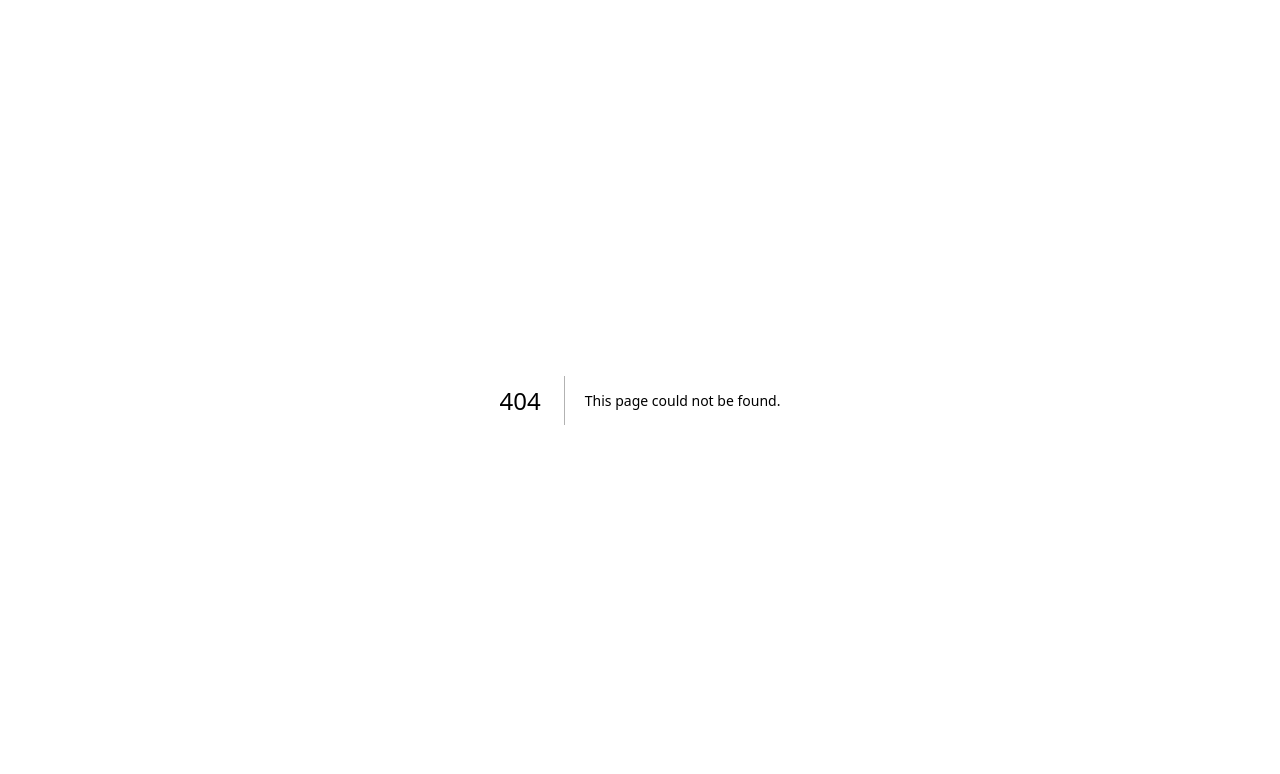
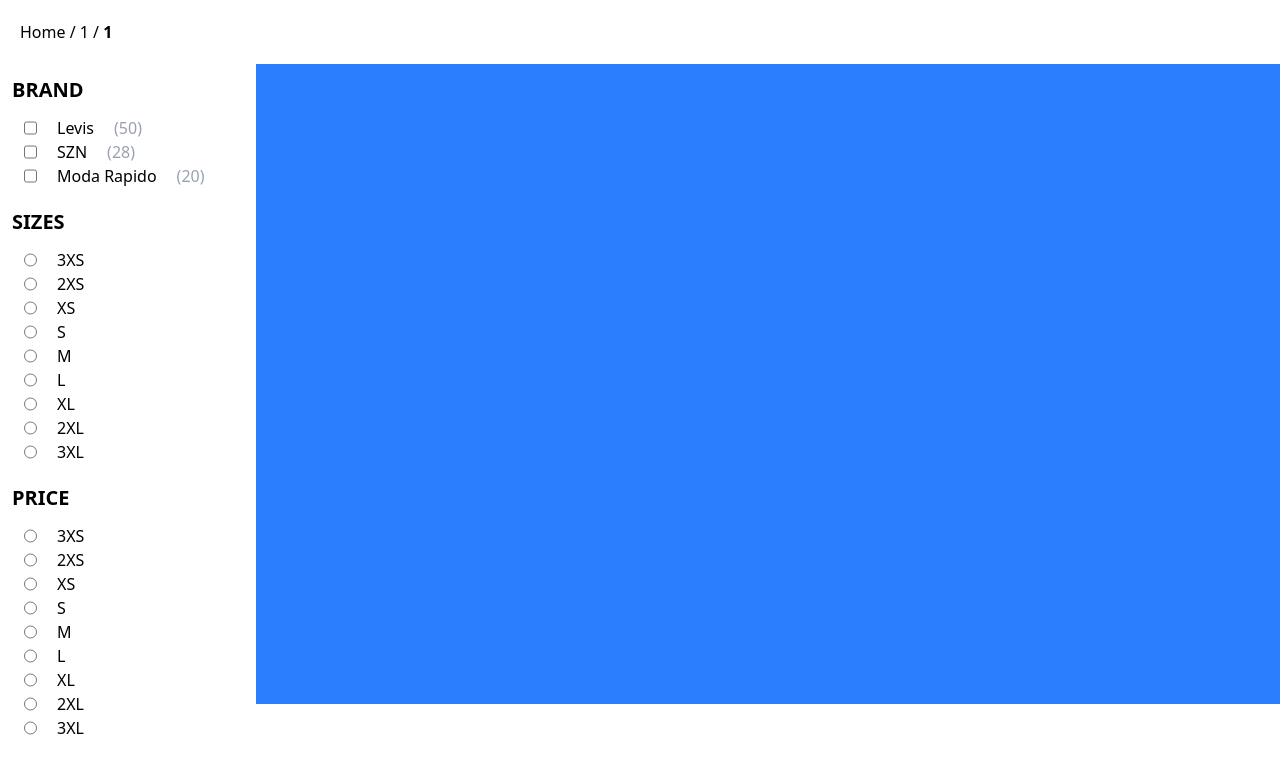
Before and after one commit to sejpalvatsal456/kalyani-hosiery, a Next.js app: page /1/1 in a window 1280 px wide. Before the commit this address had no page. Shown: the top 774 px of the page. Built offline with nearby package versions, Linux system fonts and the light colour scheme.

Commit message:
Added Subcategory Page - completed half

```diff
--- /dev/null
+++ b/app/[categoryName]/[subcategoryName]/page.tsx
@@ -0,0 +1,15 @@
+import SubCateogryWrapper from '@/app/_components/SubCateogryWrapper';
+import React from 'react'
+
+export default async function page(
+  { params } : { params: Promise<{ categoryName: string, subcategoryName: string }> }
+) {
+
+  const { categoryName, subcategoryName } = await params;
+
+  return (
+    <div>
+      <SubCateogryWrapper categoryName={categoryName} subcategoryName={subcategoryName} />
+    </div>
+  )
+}
--- a/app/_components/ProductOverview.tsx
+++ b/app/_components/ProductOverview.tsx
@@ -76,11 +76,15 @@ export default function ProductOverview({
     })
       .then((res) => res.json())
       .then((data) => {
-        console.log(data.data);
-        setProductData(data.data);
-        setIsOutOfStock(
-          data.data.variety[selectedColor].sizes[selectedSize].stock === 0,
-        );
+        if(data.data) {
+          console.log(data.data);
+          setProductData(data.data);
+          setIsOutOfStock(
+            data.data.variety[selectedColor].sizes[selectedSize].stock === 0,
+          );
+        } else {
+          alert("Data not found")
+        }
       })
       .catch((err) => alert(err));
   }, []);
--- /dev/null
+++ b/app/_components/SubCateogryWrapper.tsx
@@ -0,0 +1,92 @@
+"use client";
+
+import React, { useEffect, useState } from 'react';
+
+
+const allBrands = [
+  { name: "Levis", stock: 50 },
+  { name: "SZN", stock: 28 },
+  { name: "Moda Rapido", stock: 20 }
+];
+
+const allSizes = [ "3XS", "2XS", "XS", "S", "M", "L", "XL", "2XL", "3XL" ];
+
+export default function SubCateogryWrapper(
+  { categoryName, subcategoryName } : {
+    categoryName: string;
+    subcategoryName: string
+  }
+) {
+
+  const [brands, setBrands] = useState<string[]>([]);
+  const [size, setSize] = useState<string>("");
+
+  const lowPriceRange = 100;
+  const highPriceRange = 10000;
+
+  useEffect(() => {
+    console.log(brands)
+  }, [brands]);
+
+  useEffect(() => {
+    console.log(size)
+  }, [size]);
+
+  const allBrandSelectionEl = allBrands.map((brand, key) => {
+    return (
+      <li className='w-full flex gap-5' key={key}>
+        <input
+          type="checkbox"
+          onChange={e => {
+            e.target.checked
+            ? setBrands([...brands, brand.name])
+            : setBrands(brands.filter(brandName => brandName !== brand.name))
+          }}
+        /> {brand.name} <span className='text-gray-400'>({brand.stock})</span>
+      </li>
+    )
+  });
+
+  const allSizesSelectionEl = allSizes.map((size, key) => {
+    return (
+      <li className='w-full flex gap-5' key={key}>
+        <input
+          type="radio"
+          name='sizeGroup'
+          onChange={e => setSize(size)}
+        /> {size}
+      </li>
+    )
+  })
+
+  return (
+    <div className='flex flex-col'>
+      <div className='mt-5 ml-5'>Home / {categoryName} / <span className='font-semibold'>{subcategoryName}</span></div>
+      <div className='flex justify-evenly mt-5'>
+        {/* Filter options */}
+        <div className='h-[80vh] w-[20vw] pt-3 pl-3'>
+          <div>
+            <span className='text-xl font-semibold'>BRAND</span>
+            <ul className='mt-3 text-md ml-3'>
+              {allBrandSelectionEl}
+            </ul>
+          </div>
+          <div className='mt-5'>
+            <span className='text-xl font-semibold'>SIZES</span>
+            <ul className='mt-3 text-md ml-3'>
+              {allSizesSelectionEl}
+            </ul>
+          </div>
+          <div className='mt-5'>
+            <span className='text-xl font-semibold'>PRICE</span>
+            <ul className='mt-3 text-md ml-3'>
+              {allSizesSelectionEl}
+            </ul>
+          </div>
+        </div>
+        {/* Products */}
+        <div className='bg-blue-500 h-[80vh] w-[80vw]'></div>
+      </div>
+    </div>
+  )
+}
```
Also changed, not shown: app/page.tsx (+0 -37 lines).
